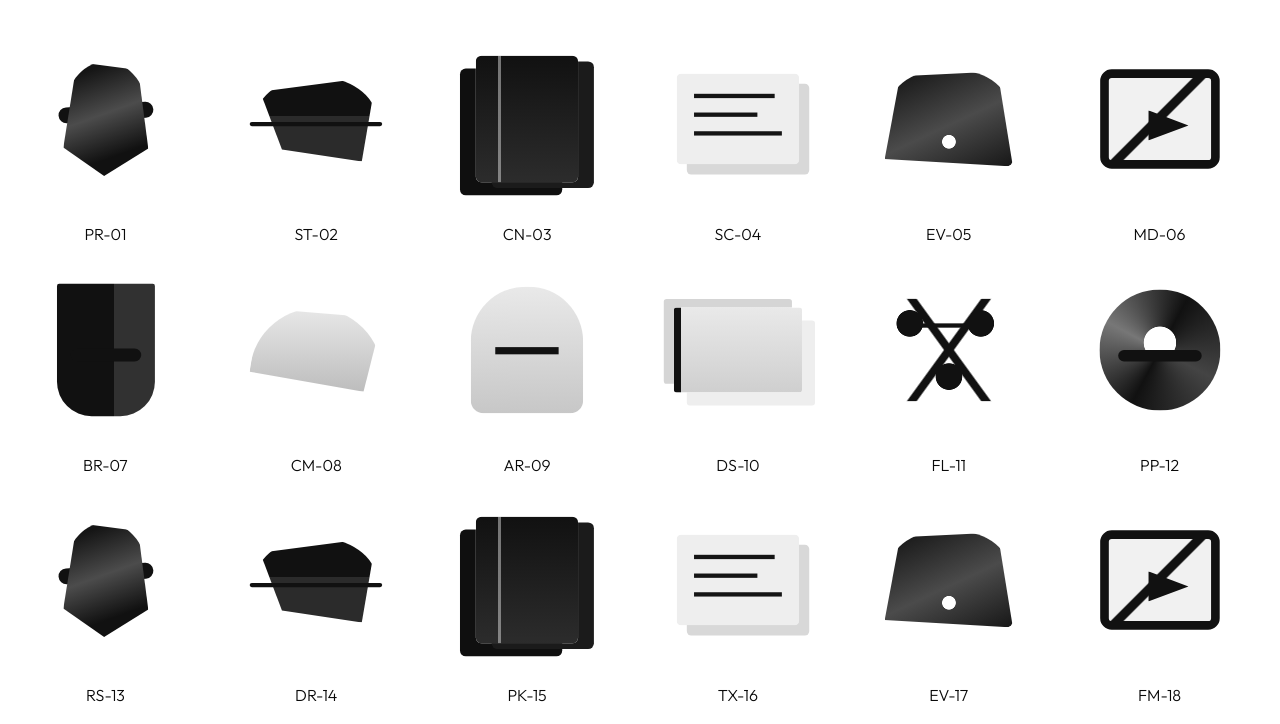
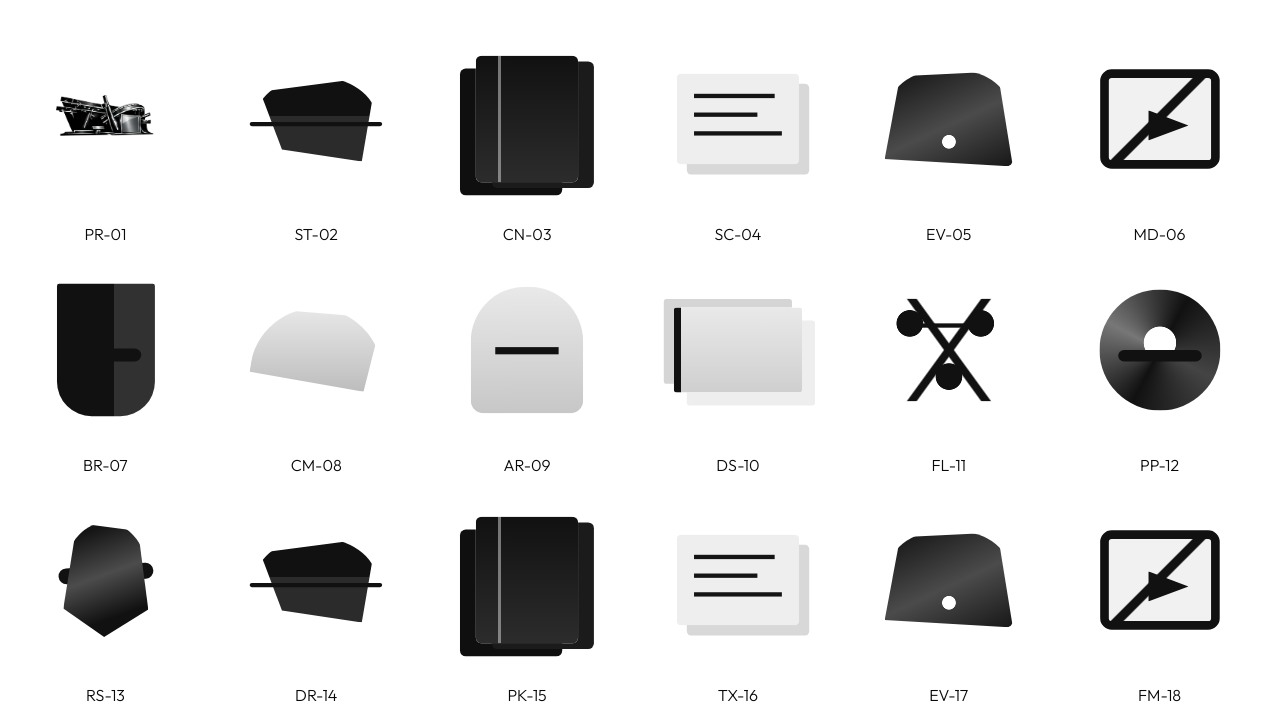
Before and after one commit to premium-producer/premium-producer-ru, a plain HTML site: page index.html in a window 1280 px wide. Shown: the part 76-800 px from the top of the page. Drawn offline with nearby package versions, Linux system fonts and the light colour scheme.

Commit message:
Replace first work visual with project image

```diff
--- a/index.html
+++ b/index.html
@@ -36,7 +36,7 @@
       rel="stylesheet"
     />
     <link rel="stylesheet" href="https://cdn.jsdelivr.net/npm/lenis@1.3.25/dist/lenis.css" />
-    <link rel="stylesheet" href="./styles.css?v=smooth-cursor-zoom-20260629" />
+    <link rel="stylesheet" href="./styles.css?v=project-image-20260629" />
     <script src="https://cdn.jsdelivr.net/npm/lenis@1.3.25/dist/lenis.min.js" defer></script>
     <script src="./script.js?v=inertial-cursor-scroll-20260629" defer></script>
     <script type="application/ld+json">
@@ -80,8 +80,8 @@
 
       <section class="work-grid" aria-label="Работы">
         <article class="work-card" id="launches">
-          <a class="work-visual visual-launch" href="mailto:hello@premium-producer.ru" aria-label="Project PR-01">
-            <span></span>
+          <a class="work-visual visual-project" href="mailto:hello@premium-producer.ru" aria-label="Project PR-01">
+            <img src="./public/project/vk-finopolis.png" alt="" loading="eager" />
           </a>
           <p class="work-code">PR-01</p>
           <h2>Product Launch</h2>
--- a/styles.css
+++ b/styles.css
@@ -234,6 +234,19 @@ a {
   transform: translateY(-3px) scale(0.72);
   filter: contrast(1.08);
   outline: none;
+}
+
+.work-visual img {
+  display: block;
+  width: 100%;
+  height: 100%;
+  object-fit: contain;
+  pointer-events: none;
+}
+
+.visual-project {
+  width: min(92%, 260px);
+  height: min(72%, 220px);
 }
 
 .work-visual span,
```
Also changed, not shown: agent/worklog.md (+1 -0 lines), public/project/vk-finopolis.png (added).
